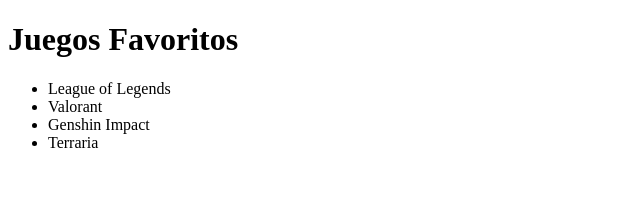
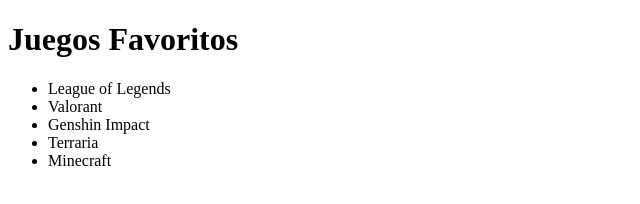
Before and after one commit to frelriqq/juegos, a plain HTML site: page index.html in a window 1280 px wide. Shown: the full height of the page, 0-640 px from the left. Drawn offline with Linux system fonts and the light colour scheme.

Commit message:
añadido "minecraft" a la lista

```diff
--- a/index.html
+++ b/index.html
@@ -12,3 +12,7 @@
         <li>Valorant</li>
         <li>Genshin Impact</li>
         <li>Terraria</li>
+        <li>Minecraft</li>
+    </ul>
+</body>
+</html>
```
